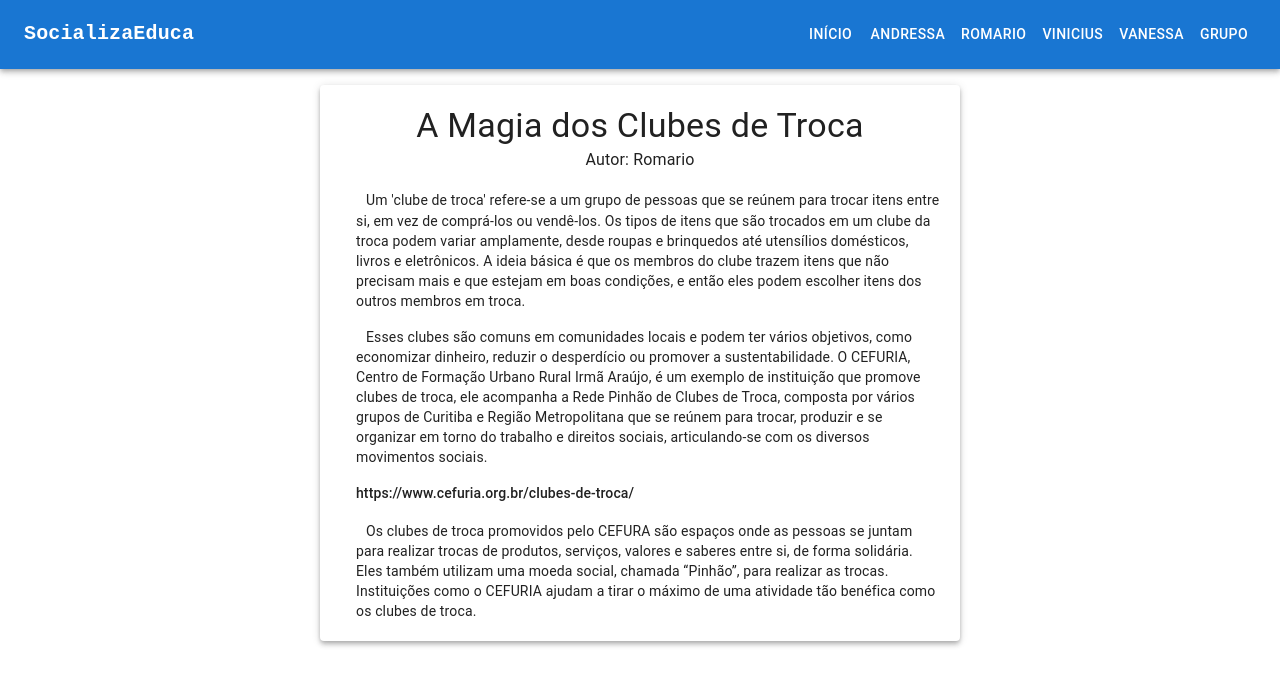
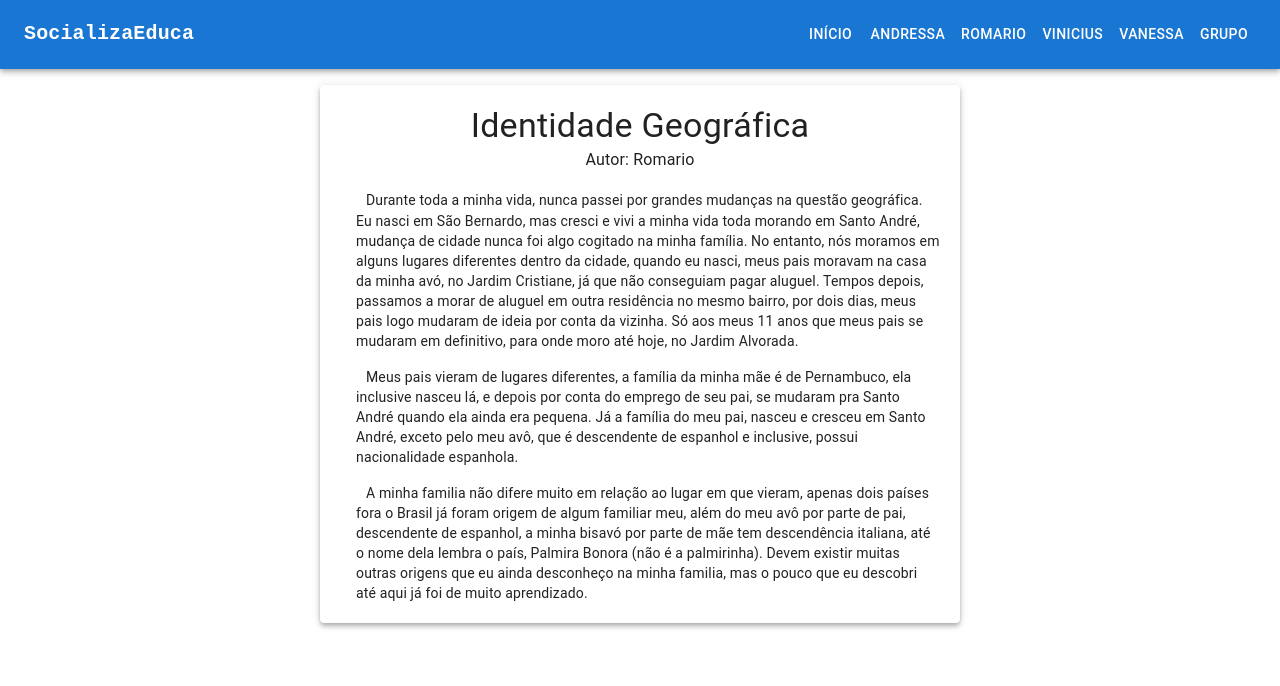
Before and after one commit to Romario-Negreiros/EDS, a Next.js app: page /romario/1 in a window 1280 px wide. Shown: the top 686 px of the page. Built offline with nearby package versions, Linux system fonts and the light colour scheme; grey boxes are pictures that could not be loaded.

Commit message:
Remove getter functions due to build error

```diff
--- a/src/app/[author]/[postId]/page.tsx
+++ b/src/app/[author]/[postId]/page.tsx
@@ -33,12 +33,12 @@ export function generateStaticParams() {
     return paths;
 }
 
-export function getPost(author: Authors, postId: number) {
-    return { ...posts[author][postId], author };
-}
+// export function getPost(author: Authors, postId: number) {
+    // return { ...posts[author][postId], author };
+// }
 
 export default function Post({ params: { author, postId } }: Props) {
-    const post = getPost(author, +postId);
+    const post = { ...posts[author][+postId - 1], author };;
 
     return (
         <Box sx={{ padding: 2 }}>
```
Also changed, not shown: src/app/[author]/page.tsx (+5 -5 lines).
